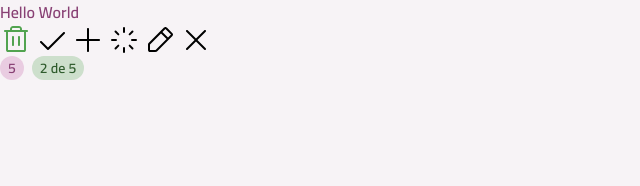
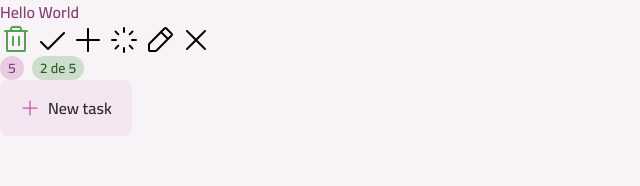
Before and after one commit to bedeschiotavia/todo, a React (Vite) app: page / in a window 1280 px wide. Shown: the top 186 px of the page, without its empty margins (0-640 px from the left). Built offline with nearby package versions, Linux system fonts and the light colour scheme.

Commit message:
create button component

```diff
--- a/src/App.tsx
+++ b/src/App.tsx
@@ -7,6 +7,7 @@
 import SpinnerIcon from "./assets/icons/Spiner.svg?react";
 import Icon from "./components/Icon";
 import Badge from "./components/Badge";
+import Button from "./components/Button";
 
 export default function App() {
   return(
@@ -26,6 +27,9 @@
         <Badge variant="secondary">5</Badge>
         <Badge variant="primary">2 de 5</Badge>
       </div>
+      <div className="flex gap-2">
+        <Button icon={PlusIcon}>New task</Button>
+      </div>
     </>
   )
 }
--- /dev/null
+++ b/src/components/Button.tsx
@@ -0,0 +1,91 @@
+import React from "react";
+import { cva, type VariantProps } from "class-variance-authority";
+import Icon from "./Icon";
+import Text from "./Text";
+
+// eslint-disable-next-line react-refresh/only-export-components
+export const buttonVariants = cva(
+  `
+    flex items-center justify-center cursor-pointer
+    transition rounded-lg group gap-2
+  `,
+  {
+    variants: {
+      variant: {
+        primary: "bg-gray-200 hover:bg-pink-light",
+      },
+      size: {
+        md: "h-14 py-4 px-5",
+      },
+      disabled: {
+        true: "opacity-50 pointer-events-none",
+      },
+    },
+    defaultVariants: {
+      variant: "primary",
+      size: "md",
+      disabled: false,
+    },
+  }
+);
+
+// eslint-disable-next-line react-refresh/only-export-components
+export const buttonIconVariants = cva("transition", {
+  variants: {
+    variant: {
+      primary: "fill-pink-base",
+    },
+    size: {
+      md: "w-5 h-5",
+    },
+  },
+  defaultVariants: {
+    variant: "primary",
+    size: "md",
+  },
+});
+
+// eslint-disable-next-line react-refresh/only-export-components
+export const buttonTextVariants = cva("", {
+  variants: {
+    variant: {
+      primary: "text-gray-400",
+    },
+  },
+  defaultVariants: {
+    variant: "primary",
+  },
+});
+
+interface ButtonProps
+  extends Omit<React.ComponentProps<"button">, "size" | "disabled">,
+    VariantProps<typeof buttonVariants> {
+  icon?: React.ComponentProps<typeof Icon>["svg"];
+}
+
+export default function Button({
+  variant,
+  size,
+  disabled,
+  className,
+  children,
+  icon: IconComponent,
+  ...props
+}: ButtonProps) {
+  return (
+    <button
+      className={buttonVariants({ className, disabled, size, variant })}
+      {...props}
+    >
+      {IconComponent && (
+        <Icon
+          svg={IconComponent}
+          className={buttonIconVariants({ variant, size })}
+        />
+      )}
+      <Text variant="body-md-bold" className={buttonTextVariants({ variant })}>
+        {children}
+      </Text>
+    </button>
+  );
+}
```
